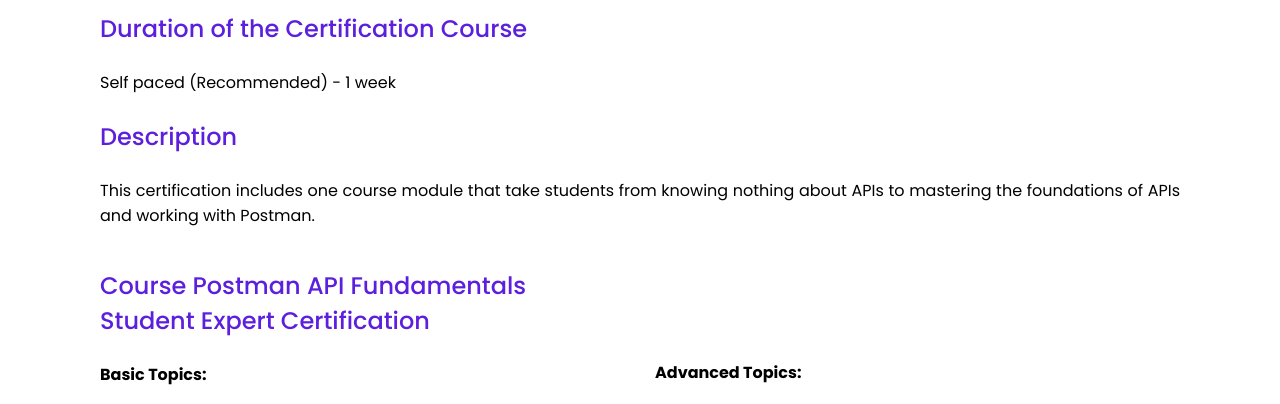
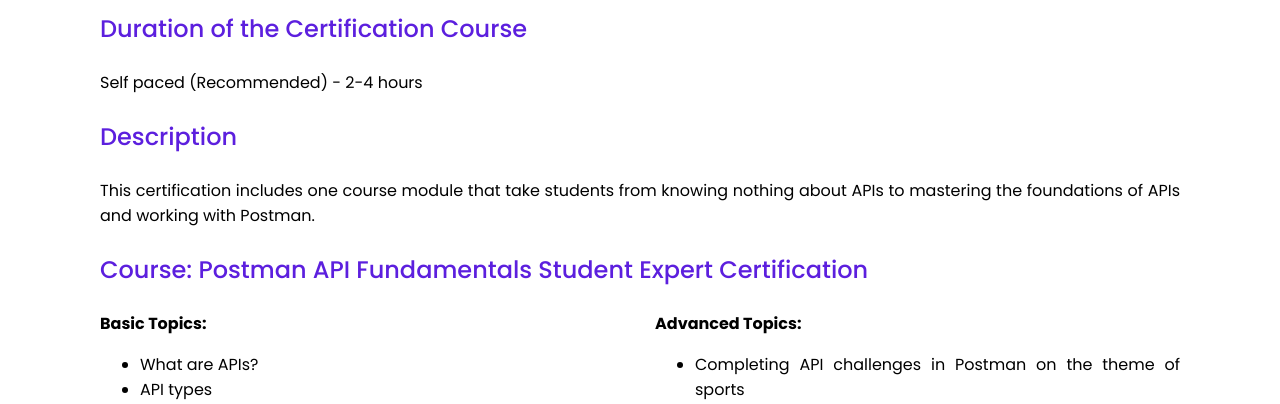
Before and after one commit to COSH-NITK/cosh-website, a React (Create React App) app: page /postman-classroom-program in a window 1280 px wide. Shown: the part 806-1210 px from the top of the page. Built offline with nearby package versions, Linux system fonts and the light colour scheme.

Commit message:
Minor changes

```diff
--- a/src/Pages/Postman/Postman.jsx
+++ b/src/Pages/Postman/Postman.jsx
@@ -34,13 +34,13 @@
             <h2>Certification: Postman API Fundamentals Student Expert</h2>
 
             <h3>Duration of the Certification Course</h3>
-            <p>Self paced (Recommended) - 1 week</p>
+            <p>Self paced (Recommended) - 2-4 hours</p>
 
             <h3>Description</h3>
             <p>This certification includes one course module that take students from knowing nothing about APIs to mastering the foundations of APIs and working with Postman. </p>
+            <h3>Course: Postman API Fundamentals Student Expert Certification</h3>
             <div className="row">
                 <div className="rowItem">
-                    <h3>Course Postman API Fundamentals Student Expert Certification</h3>
                     <strong>Basic Topics:</strong>
                     <ul>
                         <li>What are APIs?</li>
@@ -62,7 +62,6 @@
                     </ul>
                 </div>
                 <div className="rowItem">
-                    <div style={{height: '20%'}}></div>
                     <strong>Advanced Topics:</strong>
                     <ul>
                         <li>Completing API challenges in Postman on the theme of sports</li>
```
